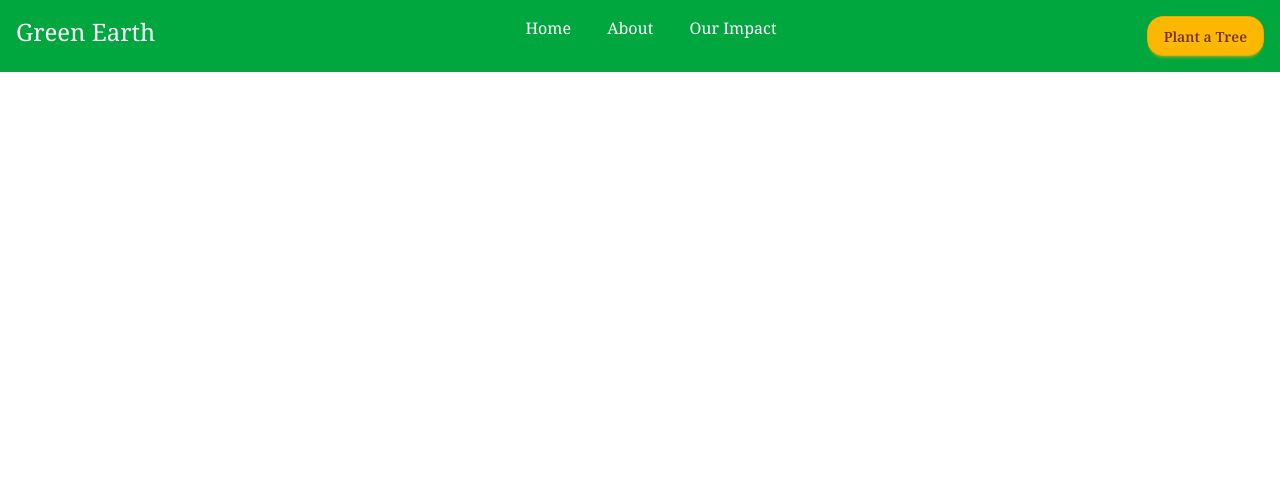
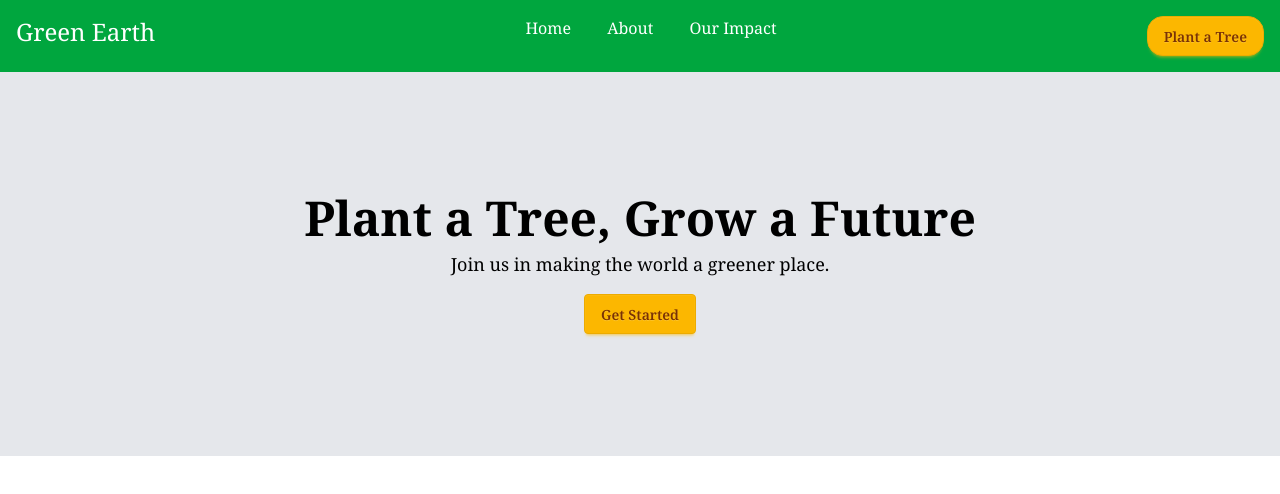
Before and after one commit to asadurrahman96/assignment-6, a plain HTML site: page index.html in a window 1280 px wide. Drawn offline with nearby package versions, Linux system fonts and the light colour scheme.

Commit message:
banner section added

```diff
--- a/index.html
+++ b/index.html
@@ -28,6 +28,11 @@
        </header>
 
        <!-- Banner Section -->
+        <section class="bg-gray-200 bg-center h-96 flex flex-col justify-center items-center text-center text-white">
+        <h1 class="text-5xl text-black font-bold mb-2">Plant a Tree, Grow a Future</h1>
+        <p class="text-lg mb-4 text-black">Join us in making the world a greener place.</p>
+        <button class="btn btn-warning">Get Started</button>
+    </section>
 
 
 
```
